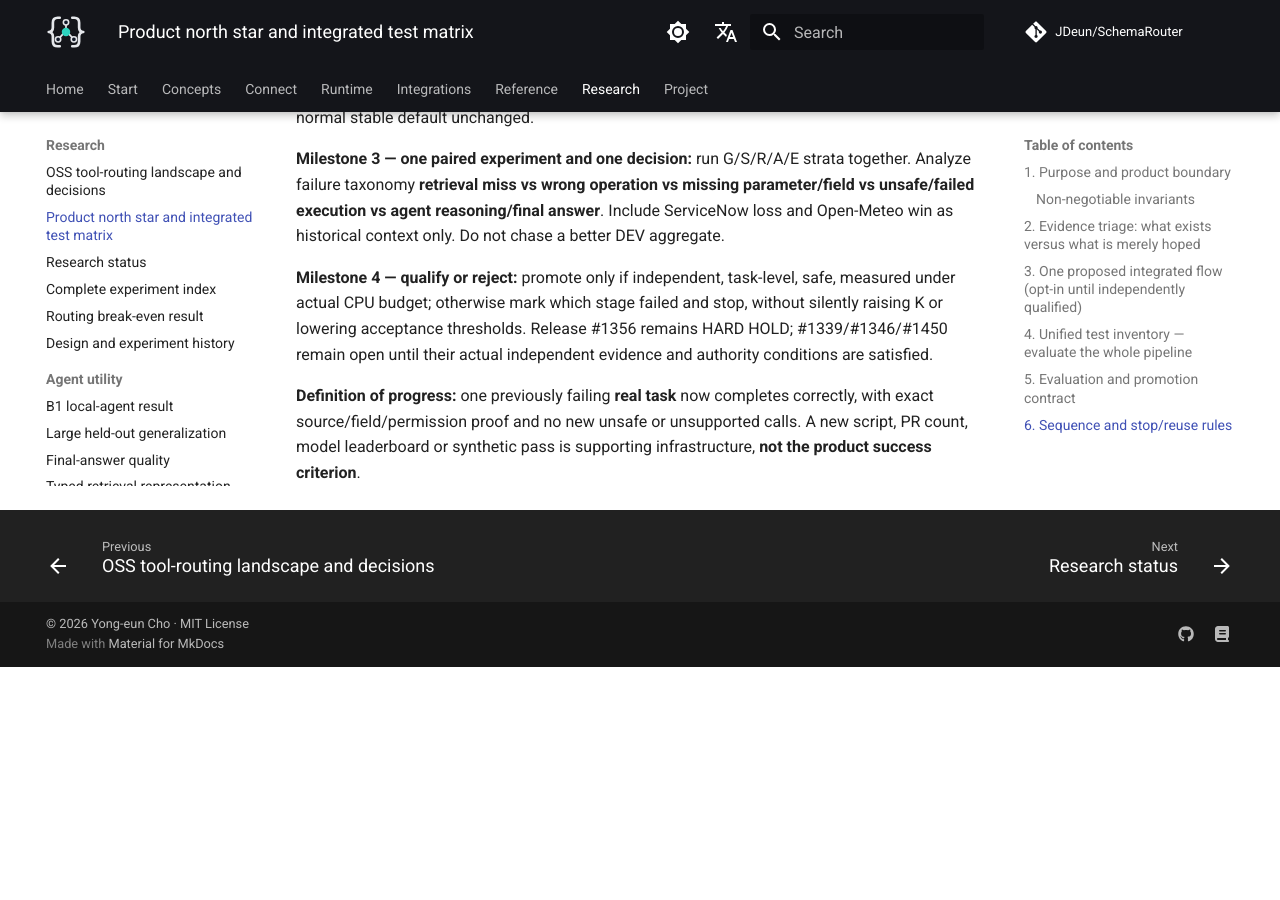
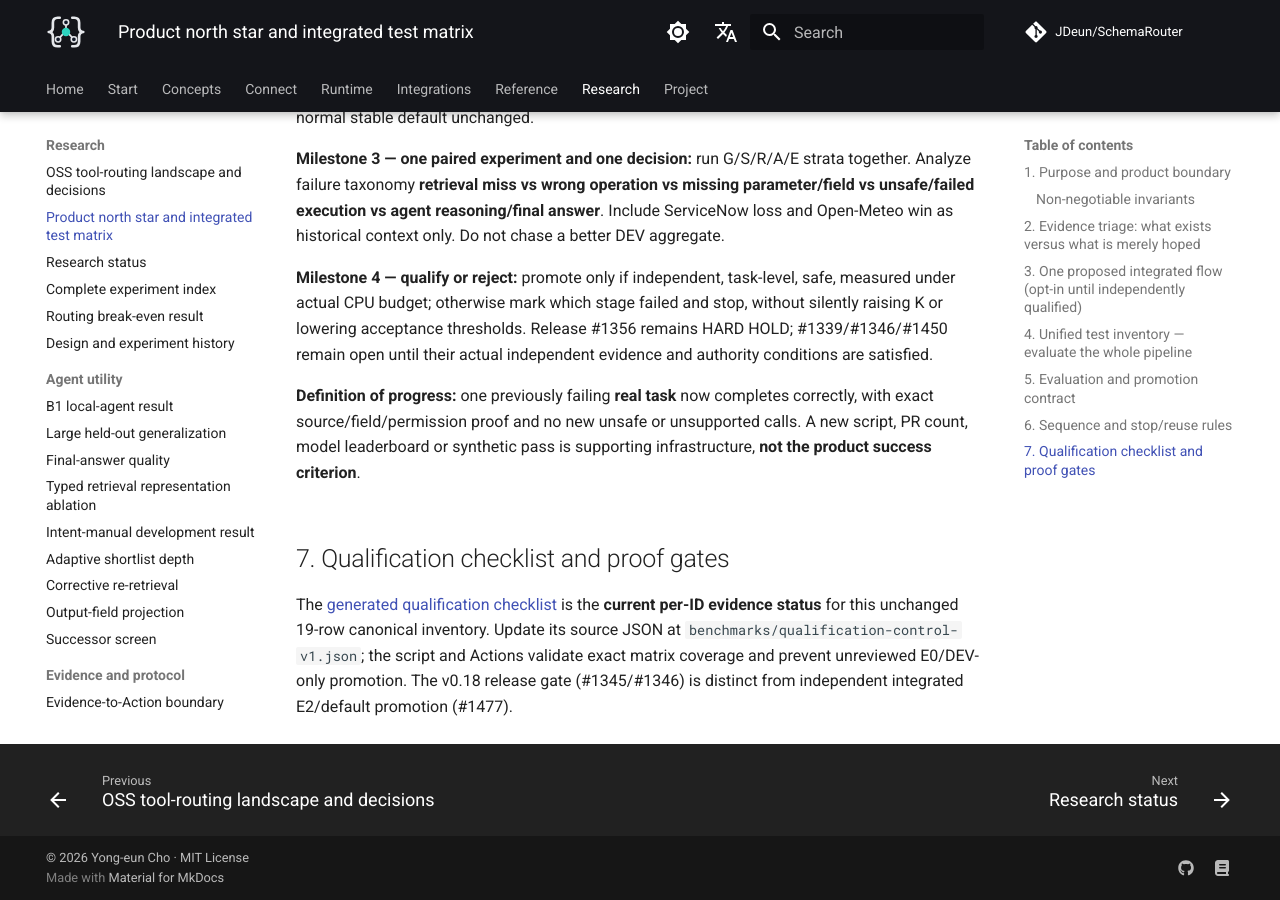
Before and after one commit to JDeun/SchemaRouter, an MkDocs documentation site: the page built from docs/research/product-north-star-and-test-matrix.md, in a window 1280 px wide and 900 px high, scrolled down 6702 px. Built offline with MkDocs 1.6.1 and Material for MkDocs 9.7.7, drawn with Linux system fonts in a browser that asks for light colours; comment, search, counter and statistics services are not loaded; before the commit the page ends 7369 px from its top, so only the background shows below that.

Commit message:
docs: link qualification control and preserve current release hold

```diff
--- a/docs/research/product-north-star-and-test-matrix.md
+++ b/docs/research/product-north-star-and-test-matrix.md
@@ -105,3 +105,7 @@ This is an **architecture proposal, not a claim that such a classifier, hybrid s
 **Milestone 4 — qualify or reject:** promote only if independent, task-level, safe, measured under actual CPU budget; otherwise mark which stage failed and stop, without silently raising K or lowering acceptance thresholds. Release #1356 remains HARD HOLD; #1339/#1346/#1450 remain open until their actual independent evidence and authority conditions are satisfied.
 
 **Definition of progress:** one previously failing **real task** now completes correctly, with exact source/field/permission proof and no new unsafe or unsupported calls. A new script, PR count, model leaderboard or synthetic pass is supporting infrastructure, **not the product success criterion**.
+
+## 7. Qualification checklist and proof gates
+
+The [generated qualification checklist](../project/qualification-control.md) is the **current per-ID evidence status** for this unchanged 19-row canonical inventory. Update its source JSON at `benchmarks/qualification-control-v1.json`; the script and Actions validate exact matrix coverage and prevent unreviewed E0/DEV-only promotion. The v0.18 release gate (#1345/#1346) is distinct from independent integrated E2/default promotion (#1477).
```
